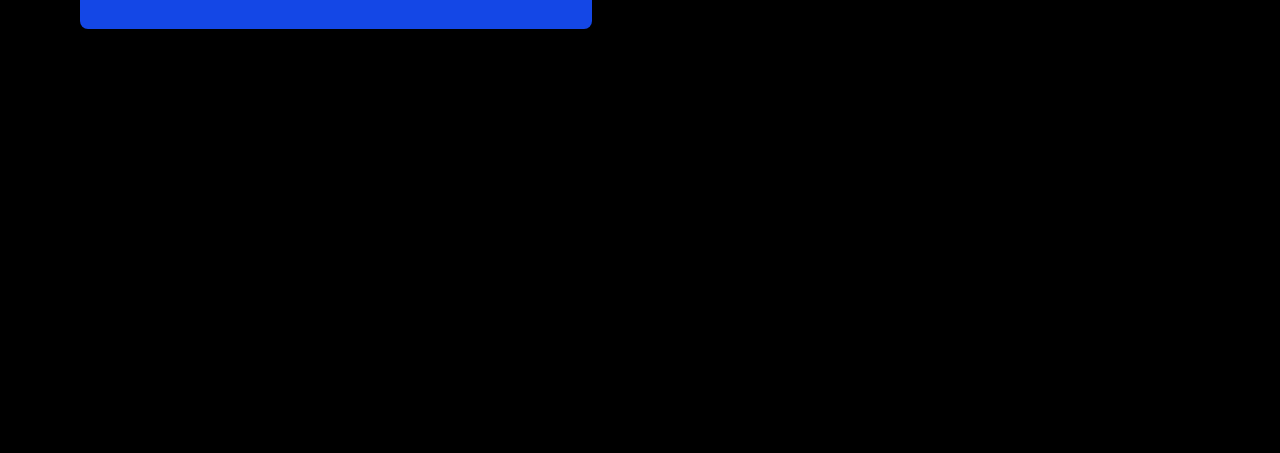
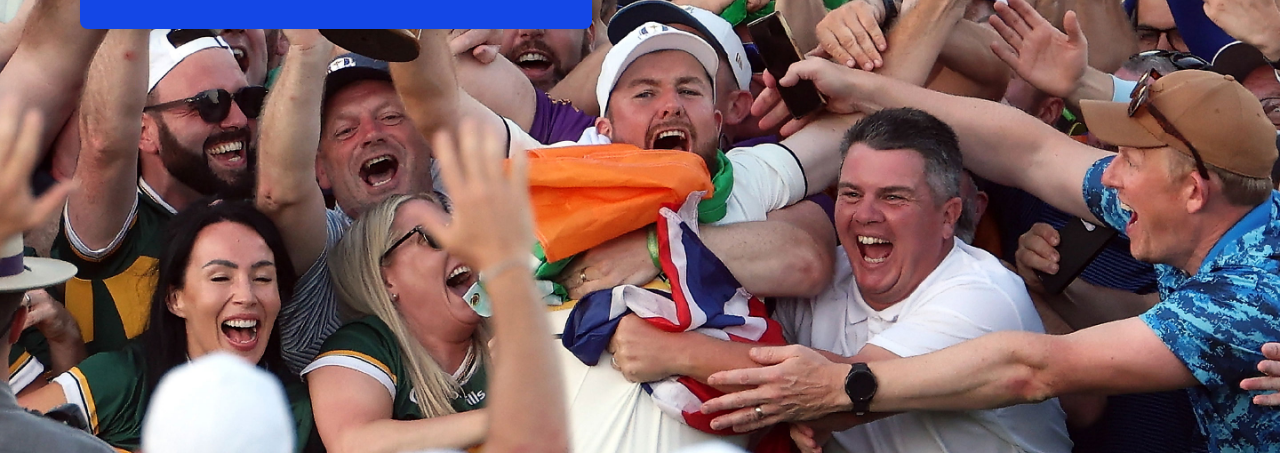
Before and after one commit to DIVINEakisa/CSS_Tailwind_Cloning, a website: page src/index.html in a window 1280 px wide. Shown: the part 347-800 px from the top of the page. Drawn offline with Linux system fonts and the light colour scheme.

Commit message:
Add background image

```diff
--- a/src/index.html
+++ b/src/index.html
@@ -35,12 +35,10 @@
 
     <section class="relative h-screen w-full">
       <img
-        src="header.png"
+        src="./images/2025-10-24_IQ_dotcom-banner_2880x1800px_v168.jpeg"
         alt="Background"
         class="w-full h-full object-cover"
       />
-
-      <div class="absolute inset-0 bg-black bg-opacity-40"></div>
 
       <div class="absolute top-1/4 left-10 md:left-20 text-white max-w-lg">
         <div class="bg-blue-700 bg-opacity-90 p-8 rounded-lg shadow-lg">
```
